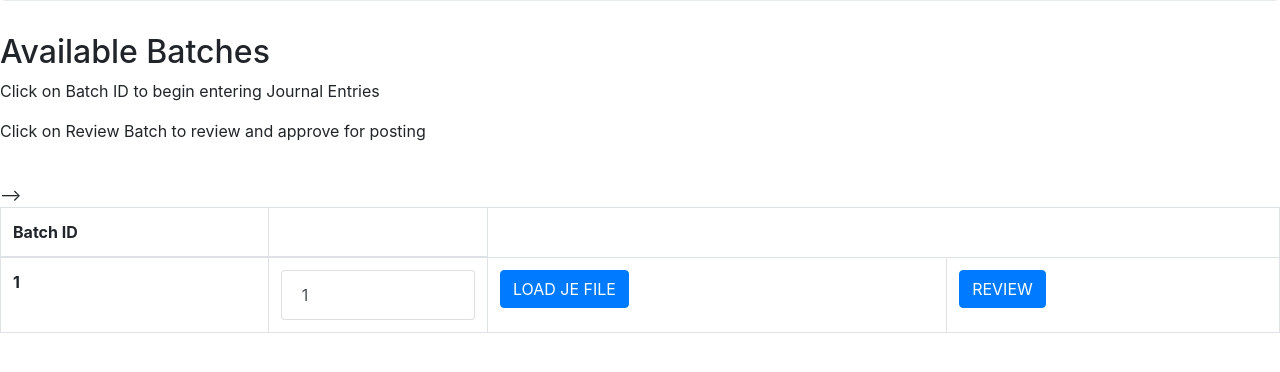
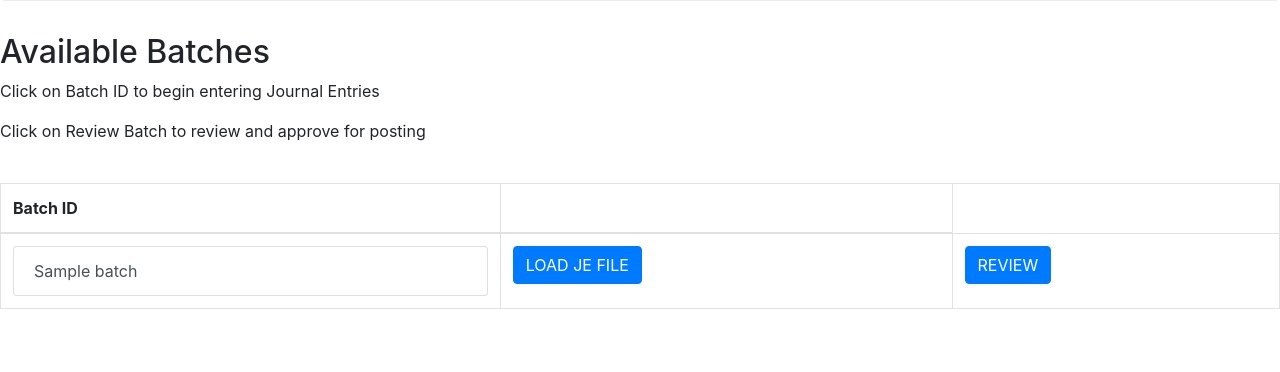
Before and after one commit to sammyrTX/growler-vaq, a Flask app: template pkg/web/accounting_app/templates/journals/batch_list.html in a window 1280 px wide. Shown: the part 279-651 px from the top of the page. Run offline with Flask 2, Linux system fonts and the light colour scheme; the template is opened without the code that fills it: most values are stand-ins (such as "Sample title", 1, 10 or a date in 2020); parts of the project's set-up code (start-up, migrations or seed data) failed here and were passed over; some libraries are stand-ins or nearby versions.

Commit message:
Continue Journal Entry route/Endpoint work
Following routes render without error. Functions need to be further
sorted:

   accounting_app/journals/create_batch
   accounting_app/journals/batch_list

```diff
--- a/pkg/web/accounting_app/forms.py
+++ b/pkg/web/accounting_app/forms.py
@@ -23,9 +23,9 @@ from ... database.sql_queries.queries_read import select_all
 chart_of_accounts_tbl = select_all('chart_of_accounts')
 departments_tbl = select_all('departments')
 
-acct_ = [(x.account_number, (str(x.account_number) + " - " + x.account_name)) for x in chart_of_accounts_tbl]
+acct_ = [(x[1], (str(x[1]) + " - " + x[2])) for x in chart_of_accounts_tbl]
 
-dept_ = [(x.department_number, x.department_name) for x in departments_tbl]
+dept_ = [(x[1], x[2]) for x in departments_tbl]
 
 # comment out above code and use empty lists below when rebuilding database
 # acct_ = []
--- a/pkg/web/accounting_app/templates/journals/batch_list.html
+++ b/pkg/web/accounting_app/templates/journals/batch_list.html
@@ -28,10 +28,10 @@
     {% for batch in batch_list %}
 
     <tr>
-      <th scope="row">1</th> -->
-      <td><a href="{{url_for('journals.je_entry', journal_batch_row_id=batch.journal_batch_row_id)}}" class="list-group-item list-group-item-action">{{batch.journal_batch_id}}</a></td>
-      <td><a class="btn btn-primary" href="{{url_for('journals.load_batch', batch_row_id=batch.journal_batch_row_id)}}">LOAD JE FILE</a></td>
-      <td><a class="btn btn-primary" href="{{url_for('journals.review_batch', batch_row_id=batch.journal_batch_row_id)}}">REVIEW</a></td>
+      <!-- <th scope="row">1</th> -->
+      <td><a href="{{url_for('accounting_app_journals_bp.je_entry', journal_batch_row_id=batch[0])}}" class="list-group-item list-group-item-action">{{batch[1]}}</a></td>
+      <td><a class="btn btn-primary" href="{{url_for('accounting_app_journals_bp.load_batch', batch_row_id=batch[0])}}">LOAD JE FILE</a></td>
+      <td><a class="btn btn-primary" href="{{url_for('accounting_app_journals_bp.review_batch', batch_row_id=batch[0])}}">REVIEW</a></td>
     </tr>
 
     {% endfor %}
```
Also changed, not shown: pkg/web/accounting_app/accounting_app_journals.py (+12 -2 lines).
